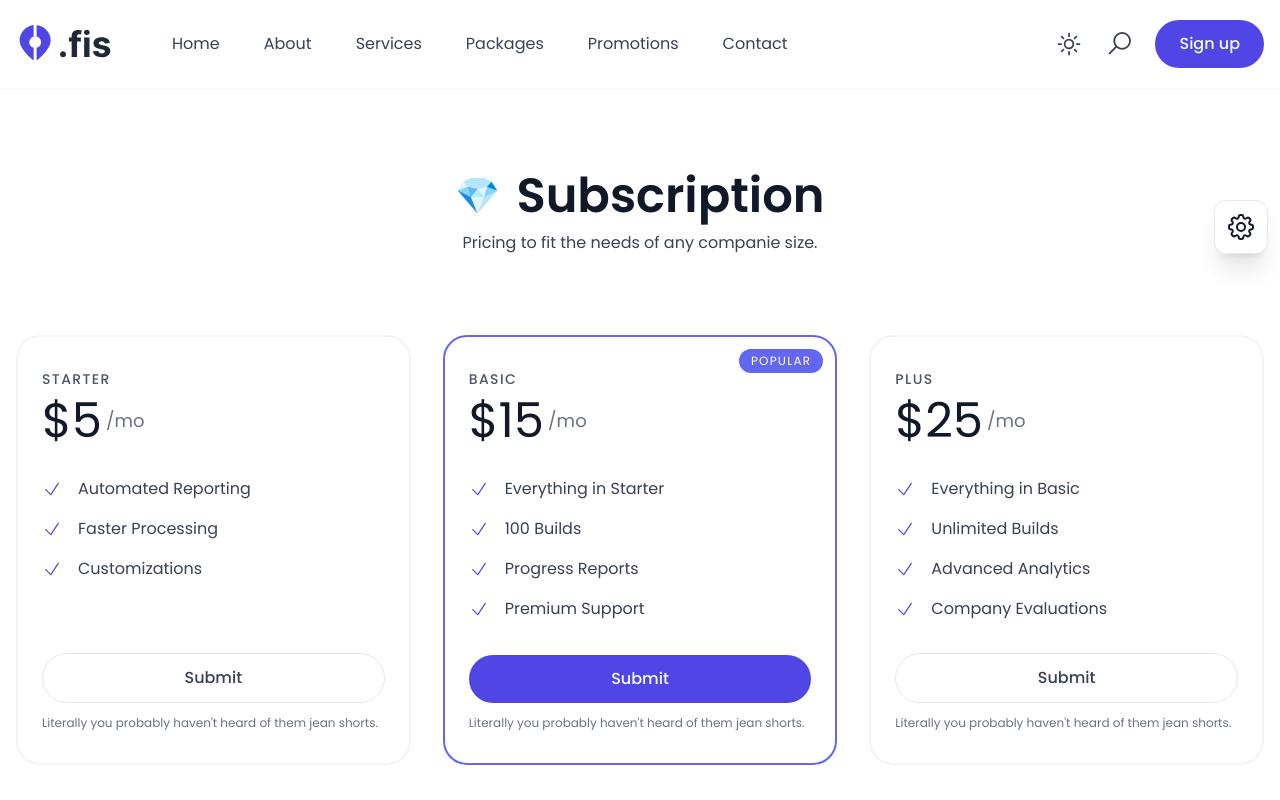
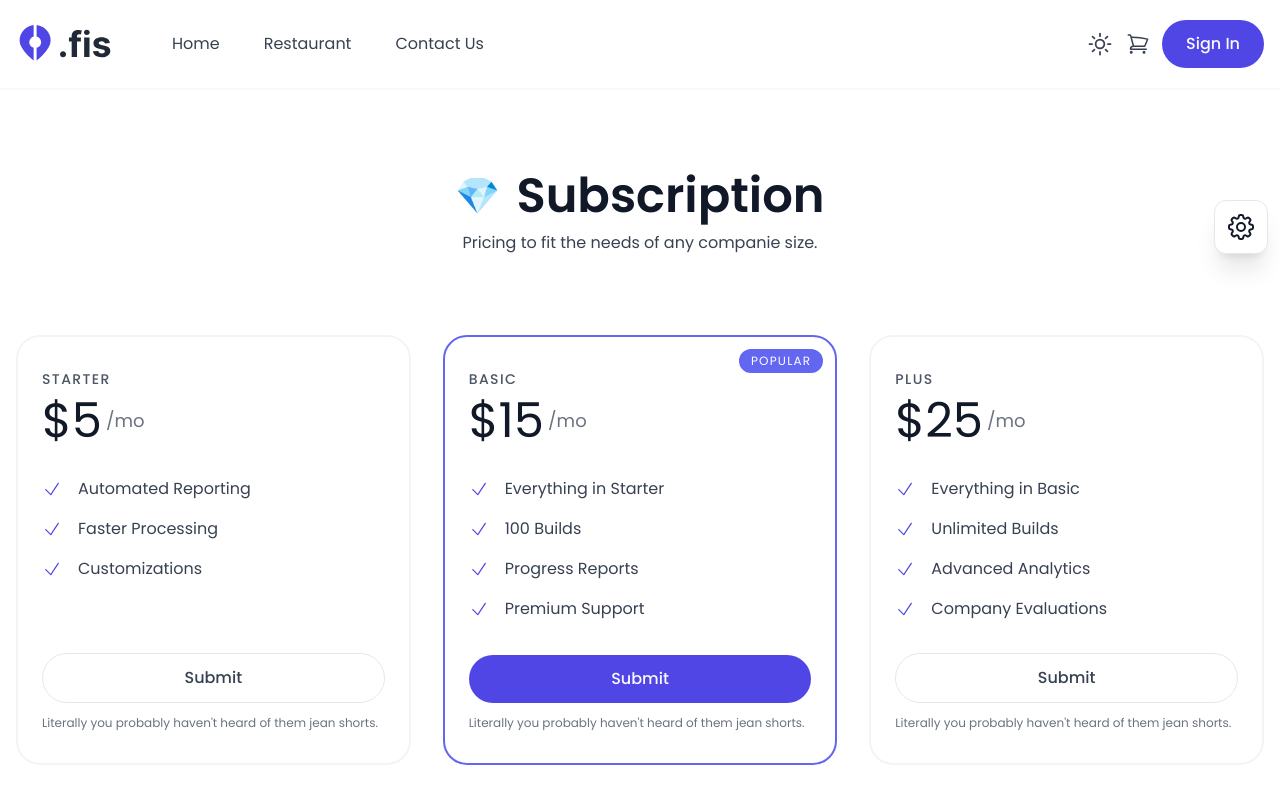
Before and after one commit to ANYTIME-EAT/ATE-User-Frontend, a React (Create React App) app: page /subscription in a window 1280 px wide. Shown: the top 800 px of the page. Built offline with nearby package versions, Linux system fonts and the light colour scheme.

Commit message:
header changes

```diff
--- a/package.json
+++ b/package.json
@@ -35,7 +35,7 @@
     "web-vitals": "^3.0.1"
   },
   "scripts": {
-    "start": "react-scripts start",
+    "start": "set PORT=3001 && react-scripts start",
     "build": "react-scripts build",
     "test": "react-scripts test",
     "eject": "react-scripts eject"
--- a/src/components/Header/MainNav1.tsx
+++ b/src/components/Header/MainNav1.tsx
@@ -29,7 +29,7 @@
             <SwitchDarkMode />
             <SearchDropdown />
             <div className="px-1" />
-            <ButtonPrimary href="/login">Sign up</ButtonPrimary>
+            <ButtonPrimary href="/login">Sign In</ButtonPrimary>
           </div>
           <div className="flex xl:hidden items-center">
             <SwitchDarkMode />
--- a/src/components/Header/SearchDropdown.tsx
+++ b/src/components/Header/SearchDropdown.tsx
@@ -17,9 +17,20 @@
 
           return (
             <>
-              <Popover.Button className="text-2xl md:text-[28px] w-12 h-12 rounded-full text-neutral-700 dark:text-neutral-300 hover:bg-neutral-100 dark:hover:bg-neutral-800 focus:outline-none flex items-center justify-center">
-                <i className="las la-search"></i>
-              </Popover.Button>
+              <svg
+                xmlns="http://www.w3.org/2000/svg"
+                fill="none"
+                viewBox="0 0 24 24"
+                strokeWidth={1.5}
+                stroke="currentColor"
+                className="w-6 h-6"
+              >
+                <path
+                  strokeLinecap="round"
+                  strokeLinejoin="round"
+                  d="M2.25 3h1.386c.51 0 .955.343 1.087.835l.383 1.437M7.5 14.25a3 3 0 00-3 3h15.75m-12.75-3h11.218c1.121-2.3 2.1-4.684 2.924-7.138a60.114 60.114 0 00-16.536-1.84M7.5 14.25L5.106 5.272M6 20.25a.75.75 0 11-1.5 0 .75.75 0 011.5 0zm12.75 0a.75.75 0 11-1.5 0 .75.75 0 011.5 0z"
+                />
+              </svg>
 
               <Transition
                 show={open}
--- a/src/data/navigation.ts
+++ b/src/data/navigation.ts
@@ -11,28 +11,14 @@
   },
   {
     id: ncNanoId(),
-    href: "/about",
-    name: "About",
+    href: "/restaurant",
+    name: "Restaurant",
     isNew: true,
   },
   {
     id: ncNanoId(),
-    href: "/services",
-    name: "Services",
+    href: "/contactUs",
+    name: "Contact Us",
   },
-  {
-    id: ncNanoId(),
-    href: "/packages",
-    name: "Packages",
-  },
-  {
-    id: ncNanoId(),
-    href: "/offers",
-    name: "Promotions",
-  },
-  {
-    id: ncNanoId(),
-    href: "/contact",
-    name: "Contact"
-  },
+
 ];
```
